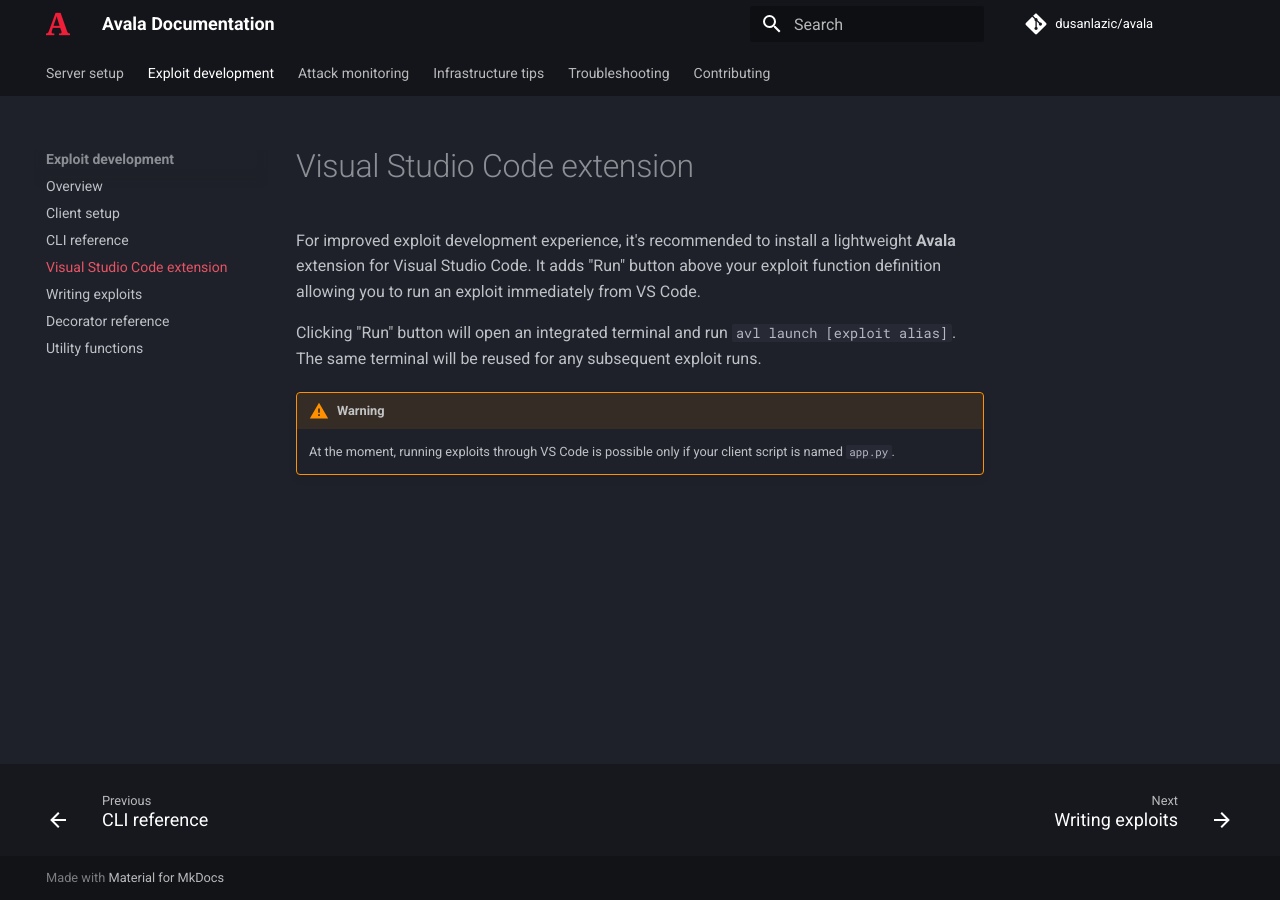
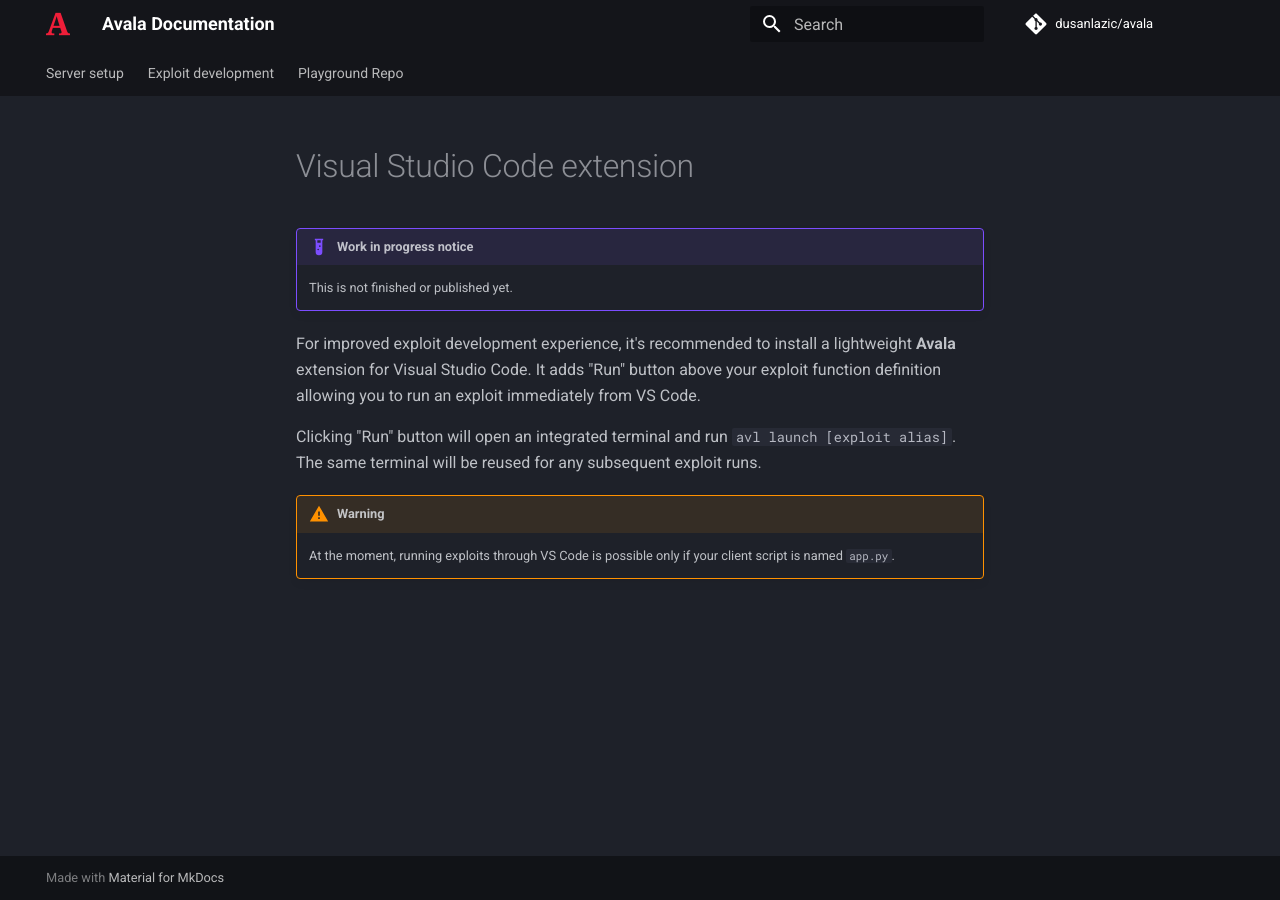
Before and after one commit to dusanlazic/avala, an MkDocs documentation site: the page built from docs/docs/client/vscode.md, in a window 1280 px wide. Built offline with MkDocs 1.6.1 and Material for MkDocs 9.7.7, drawn with Linux system fonts in a browser that asks for light colours; comment, search, counter and statistics services are not loaded.

Commit message:
docs: update docs page structure

```diff
--- a/docs/docs/client/vscode.md
+++ b/docs/docs/client/vscode.md
@@ -1,3 +1,9 @@
+# Visual Studio Code extension
+
+!!! example "Work in progress notice"
+
+    This is not finished or published yet.
+
 For improved exploit development experience, it's recommended to install a lightweight **Avala** extension for Visual Studio Code. It adds "Run" button above your exploit function definition allowing you to run an exploit immediately from VS Code.
 
 Clicking "Run" button will open an integrated terminal and run `avl launch [exploit alias]`. The same terminal will be reused for any subsequent exploit runs.
--- a/docs/mkdocs.yml
+++ b/docs/mkdocs.yml
@@ -52,15 +52,6 @@
       - Overview: client/index.md
       - Client setup: client/setup.md
       - CLI reference: client/cli.md
-      - Visual Studio Code extension: client/vscode.md
       - Writing exploits: client/exploit.md
       - Decorator reference: client/decorator.md
-      - Utility functions: client/utils.md
-  - Attack monitoring:
-      - Overview: dashboard/index.md
-  - Infrastructure tips:
-      - Overview: infrastructure/index.md
-  - Troubleshooting:
-      - Overview: troubleshooting/index.md
-  - Contributing:
-      - Overview: contributing/index.md
+  - Playground Repo: "https://github.com/dusanlazic/avala-playground"
```
Also changed, not shown: docs/docs/client/utils.md (deleted).
